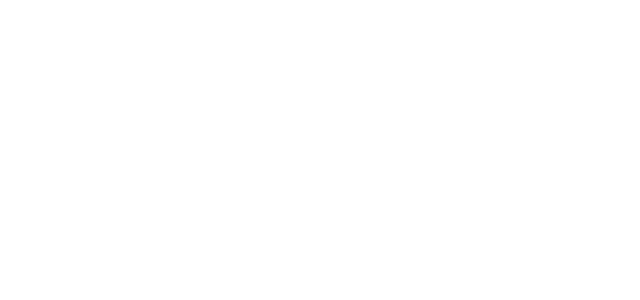
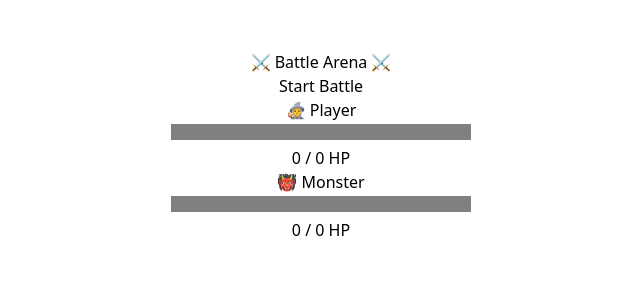
Before and after one commit to aditya28052006/AdventureGame, a React app in the folder frontend/: page /battle in a window 1280 px wide. Before the commit this address had no page. Shown: the top 300 px of the page, without its empty margins (319-959 px from the left). Built offline with nearby package versions, Linux system fonts and the light colour scheme; the HTML template or start-up script is replaced by a standard one.

Commit message:
Connected backend with frontend for battle

```diff
--- a/frontend/src/App.jsx
+++ b/frontend/src/App.jsx
@@ -3,6 +3,7 @@
 import Login from "./pages/Login";
 import CreateCharacter from "./pages/CreateCharacter";
 import ProtectedRoute from "./components/ProtectedRoute";
+import Battle from "./pages/Battle";
 
 function Dashboard() {
   const character = JSON.parse(localStorage.getItem("character"));
@@ -55,6 +56,8 @@
             </ProtectedRoute>
           }
         />
+
+        <Route path="/battle" element={<Battle />} />
       </Routes>
     </BrowserRouter>
   );
--- /dev/null
+++ b/frontend/src/api/battleApi.js
@@ -0,0 +1,8 @@
+import axios from "axios";
+
+const API = axios.create({
+    baseURL: "http://localhost:8080/api/battle"
+});
+
+export const startBattle = (data) => API.post("/start", data);
+export const attack = (battleId) => API.post(`/attack/${battleId}`);
--- /dev/null
+++ b/frontend/src/pages/Battle.jsx
@@ -0,0 +1,96 @@
+import { useState } from "react";
+import { startBattle, attack } from "../api/battleApi";
+
+function Battle() {
+
+    const [battleId, setBattleId] = useState(null);
+
+    const [playerHealth, setPlayerHealth] = useState(0);
+    const [monsterHealth, setMonsterHealth] = useState(0);
+    const [maxPlayerHealth, setMaxPlayerHealth] = useState(0);
+    const [maxMonsterHealth, setMaxMonsterHealth] = useState(0);
+
+    const [message, setMessage] = useState("");
+
+    const [victory, setVictory] = useState(false);
+
+
+    const handleStartBattle = async () => {
+
+        try {
+
+            const response = await startBattle({
+                characterName: "ShadowHunter",
+                monsterName: "Goblin"
+            });
+
+            setBattleId(response.data.battleId);
+            setPlayerHealth(response.data.playerHealth);
+            setMonsterHealth(response.data.monsterHealth);
+            setMaxPlayerHealth(response.data.playerHealth);
+            setMaxMonsterHealth(response.data.monsterHealth);
+            setMessage(response.data.message);
+            setVictory(false);
+
+        } catch (error) {
+            console.error(error);
+        }
+    };
+
+    const handleAttack = async () => {
+
+        try {
+
+            const response = await attack(battleId);
+
+            setPlayerHealth(response.data.playerHealth);
+            setMonsterHealth(response.data.monsterHealth);
+            setMessage(response.data.message);
+            setVictory(response.data.victory);
+
+        } catch (error) {
+            console.error(error);
+        }
+    };
+
+    return (
+        <div
+            style={{
+                textAlign: "center",
+                marginTop: "50px"
+            }}
+        >
+            <h1>⚔️ Battle Arena ⚔️</h1>
+
+            <button onClick={handleStartBattle}>
+                Start Battle
+            </button>
+
+            <h2>🧙 Player</h2>
+            <progress
+                value={playerHealth}
+                max={maxPlayerHealth}
+                style={{ width: "300px" }}
+            />
+            <p>{playerHealth} / {maxPlayerHealth} HP</p>
+
+            <h2>👹 Monster</h2>
+            <progress
+                value={monsterHealth}
+                max={maxMonsterHealth}
+                style={{ width: "300px" }}
+            />
+            <p>{monsterHealth} / {maxMonsterHealth} HP</p>
+
+            <h3>{message}</h3>
+
+            {battleId && !victory && (
+                <button onClick={handleAttack}>
+                    Attack ⚔️
+                </button>
+            )}
+        </div>
+    );
+}
+
+export default Battle;
```
